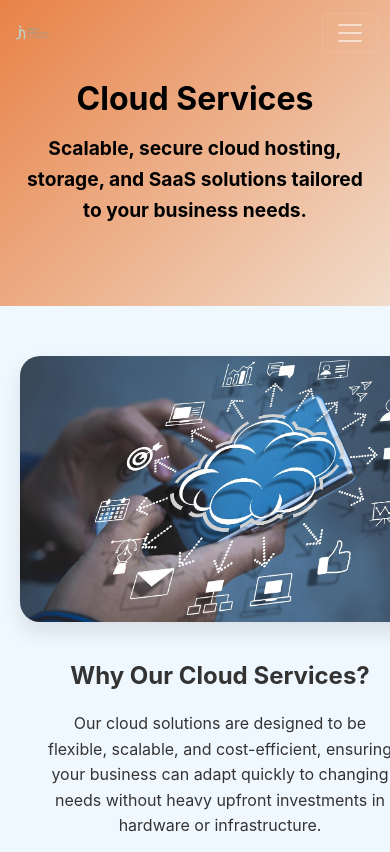
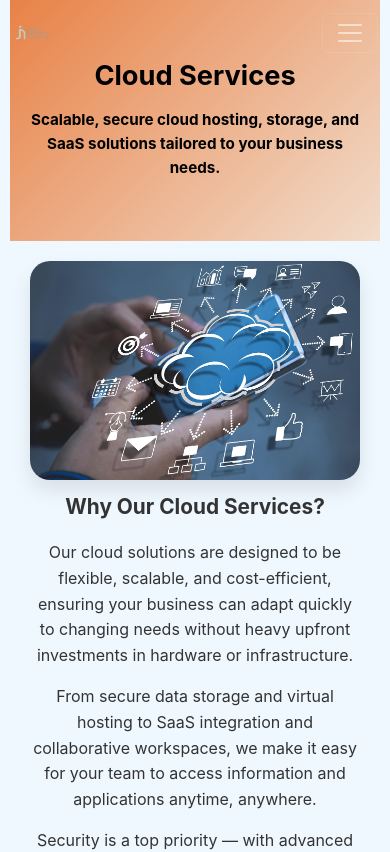
Before and after one commit to tejayadav1918-arch/PTindoinfotech, a React (Create React App) app: page /services/Services2 in a window 390 px wide. Shown: the top 852 px of the page. Built offline with nearby package versions, Linux system fonts and the light colour scheme.

Commit message:
Updated services

```diff
--- a/src/ServicePages.css
+++ b/src/ServicePages.css
@@ -2,6 +2,7 @@
   font-family: 'Inter', sans-serif;
   color: #333;
   line-height: 1.6;
+  padding: 0 10px;
 }
 
 /* Hero Section */
@@ -9,7 +10,6 @@
   text-align: center;
   color: black;
   padding: 80px 20px;
-
 }
 
 .service-hero h1 {
@@ -35,7 +35,8 @@
 }
 
 .main-image img {
-  width: 500px;
+  width: 100%;
+  max-width: 500px;
   border-radius: 20px;
   box-shadow: 0 10px 20px rgba(0,0,0,0.1);
 }
@@ -92,7 +93,9 @@
   color: #555;
 }
 
-/* Responsive */
+/* Responsive Styles */
+
+/* Medium devices (<= 992px) */
 @media (max-width: 992px) {
   .features-grid {
     grid-template-columns: 1fr 1fr;
@@ -108,6 +111,7 @@
   }
 }
 
+/* Small devices (<= 768px) */
 @media (max-width: 768px) {
   .features-grid {
     grid-template-columns: 1fr;
@@ -117,7 +121,73 @@
     font-size: 2rem;
   }
 
+  .service-hero p {
+    font-size: 1rem;
+  }
+
   .main-text h2 {
     font-size: 1.5rem;
   }
+
+  .service-main {
+    gap: 20px;
+    margin: 30px auto;
+  }
+
+  .main-image img {
+    max-width: 100%;
+    height: auto;
+  }
+
+  .service-features {
+    padding: 40px 15px;
+  }
+
+  .feature-card {
+    padding: 20px;
+  }
+
+  .feature-card h3 {
+    font-size: 1.2rem;
+  }
+
+  .feature-card p {
+    font-size: 0.95rem;
+  }
 }
+
+/* Extra small devices (<= 480px) */
+@media (max-width: 480px) {
+  .service-hero {
+    padding: 60px 10px;
+  }
+
+  .service-hero h1 {
+    font-size: 1.7rem;
+  }
+
+  .service-hero p {
+    font-size: 0.95rem;
+  }
+
+  .main-text h2 {
+    font-size: 1.3rem;
+  }
+
+  .service-main {
+    margin: 20px auto;
+    gap: 15px;
+  }
+
+  .feature-card {
+    padding: 15px;
+  }
+
+  .feature-card h3 {
+    font-size: 1.1rem;
+  }
+
+  .feature-card p {
+    font-size: 0.9rem;
+  }
+}
```
